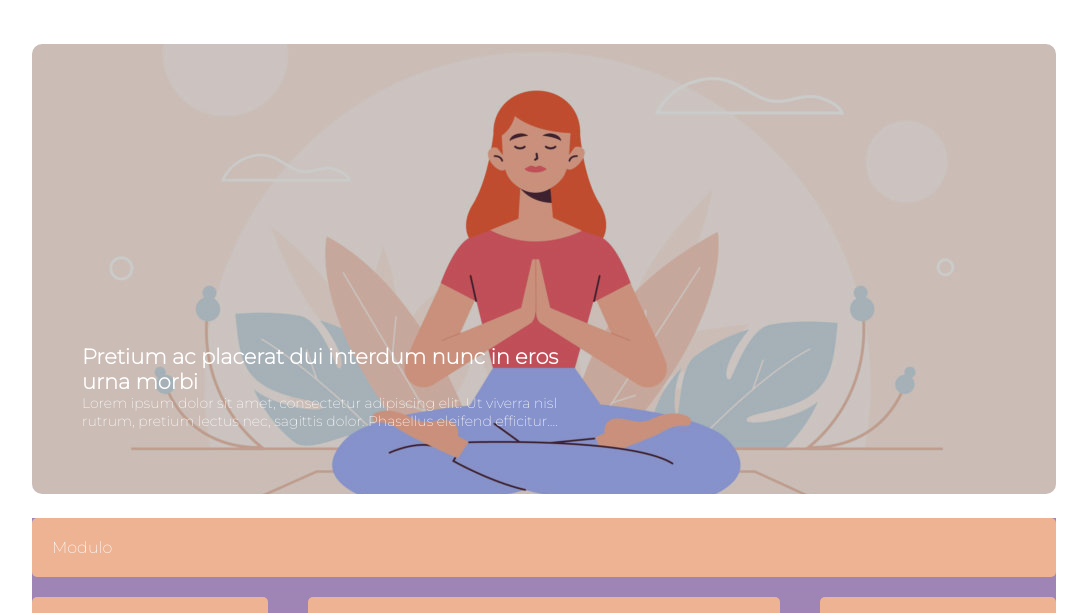
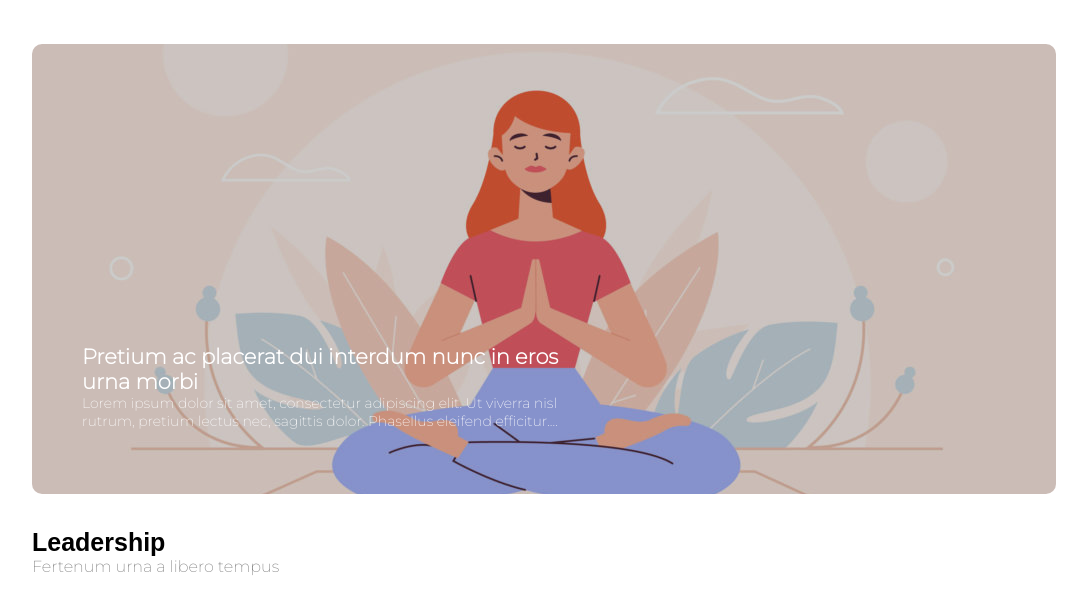
Before and after one commit to AsiaDeMartino/htmlcss-wp, a plain HTML site: page index.html in a window 1280 px wide. Shown: the part 126-739 px from the top of the page, without its empty margins (96-1183 px from the left). Drawn offline with Linux system fonts and the light colour scheme.

Commit message:
aggiunto header section2

```diff
--- a/index.html
+++ b/index.html
@@ -45,7 +45,10 @@
                 <div class="container">
                     <div class="riga header">
                         <div class="col-100">
-                            <div class="modulo">Modulo</div>
+                            <div class="modulo Leadership">
+                                <h2>Leadership</h2>
+                                <p>Fertenum urna a libero tempus</p>
+                            </div>
                         </div>
                     </div>
                     <div class="riga">
--- a/style.css
+++ b/style.css
@@ -65,12 +65,7 @@ header{
     font-size: 14px;
 }
 
-.testo-banner{
-
-}
-
 #section2{
-    background-color: rgb(158, 133, 182);
     margin-top: 20px;
     margin-bottom: 20px;
 }
@@ -116,11 +111,20 @@ footer .container{
 
 .modulo{
     padding: 20px;
-    background-color: rgb(238, 179, 147);
     border-radius: 5px;
-    color: white;
+    color: gray;
 }
 
+.Leadership h2{
+    font-family: sans-serif;
+    font-size: 25px;
+    color: black;
+}
+
+.Leadership{
+    padding-left: 0px;
+    padding-top: 10px;
+}
 
 /* debug */
 
```
